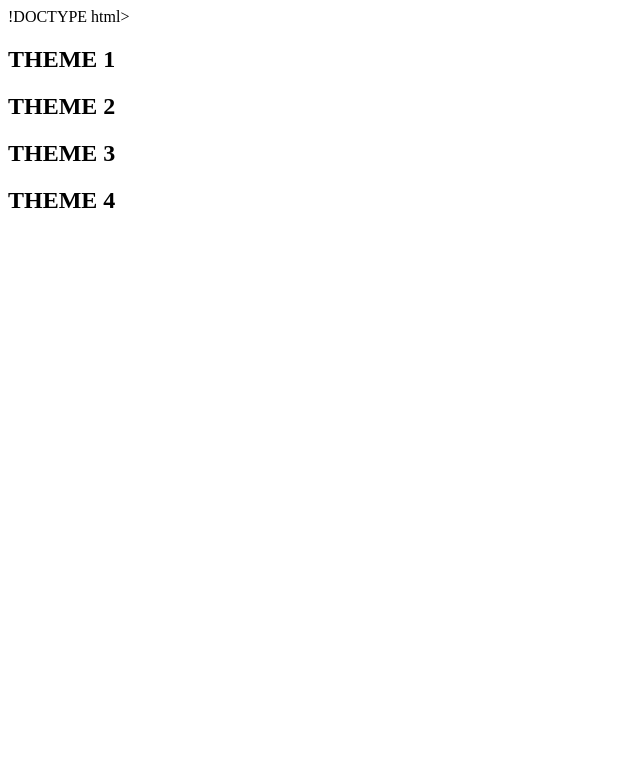
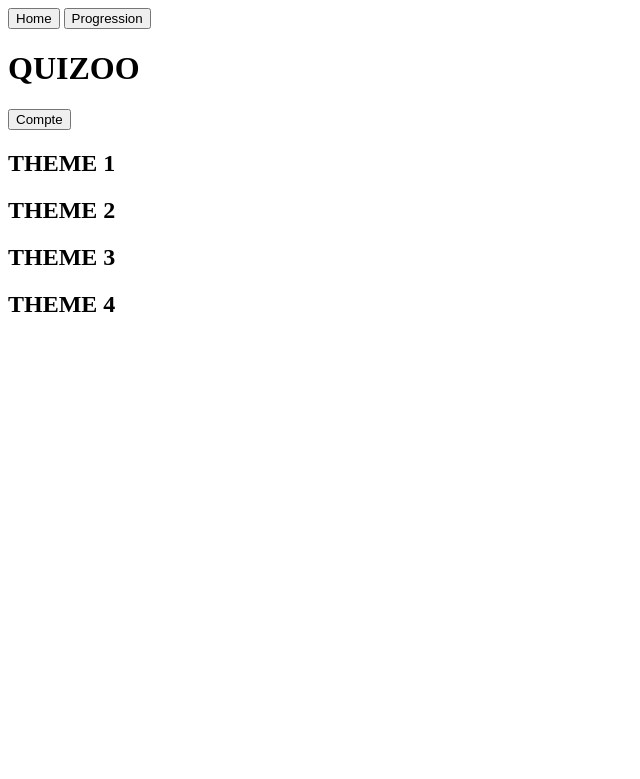
Before and after one commit to Guilhem-Poties/workshop_web, a Flask app: page / in a window 1280 px wide. Shown: the top 779 px of the page, without its empty margins (0-640 px from the left). Run offline with Flask 3, Linux system fonts and the light colour scheme.

Commit message:
Pages html

```diff
--- a/templates/index.html
+++ b/templates/index.html
@@ -1,4 +1,4 @@
-!DOCTYPE html>
+<!DOCTYPE html>
 <html lang="fr">
 
 <head>
@@ -6,11 +6,14 @@
     <meta name="viewport" content="width=device-width, initial-scale=1.0">
     <title>PAGE SESSION</title>
 </head>
-<header>
-
-</header>
 
 <body>
+    <header>
+        <button onclick="">Home</button>
+        <button onclick="">Progression</button>
+        <h1>QUIZOO</h1>
+        <button onclick="">Compte</button>
+    </header>
     <div class="container">
         <h2>THEME 1</h2>
     </div>
```
Also changed, not shown: templates/connexion.html (+3 -4 lines), templates/question.html (+5 -5 lines).
